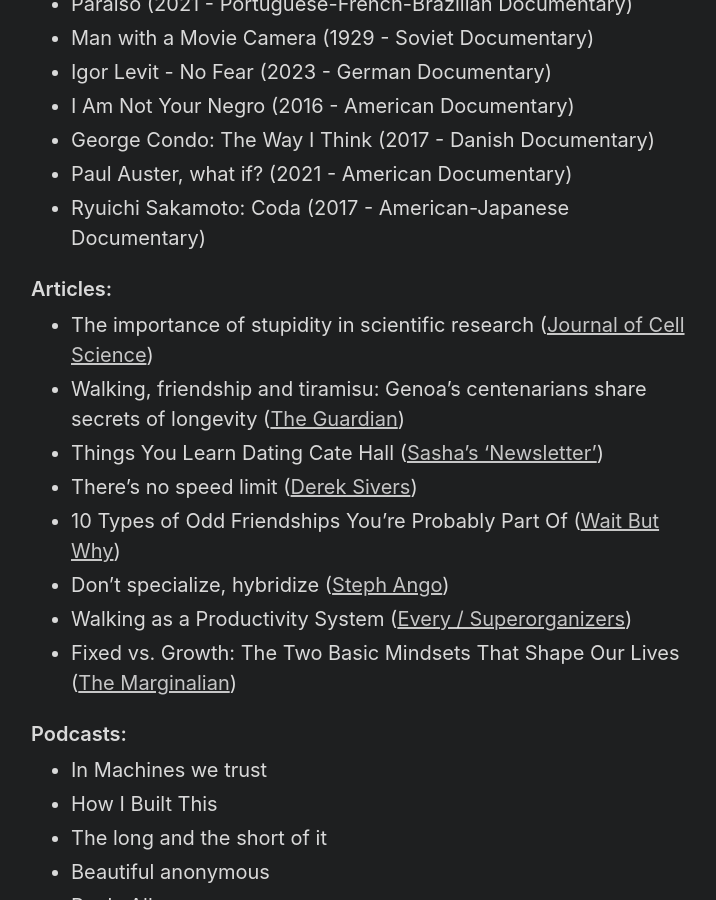
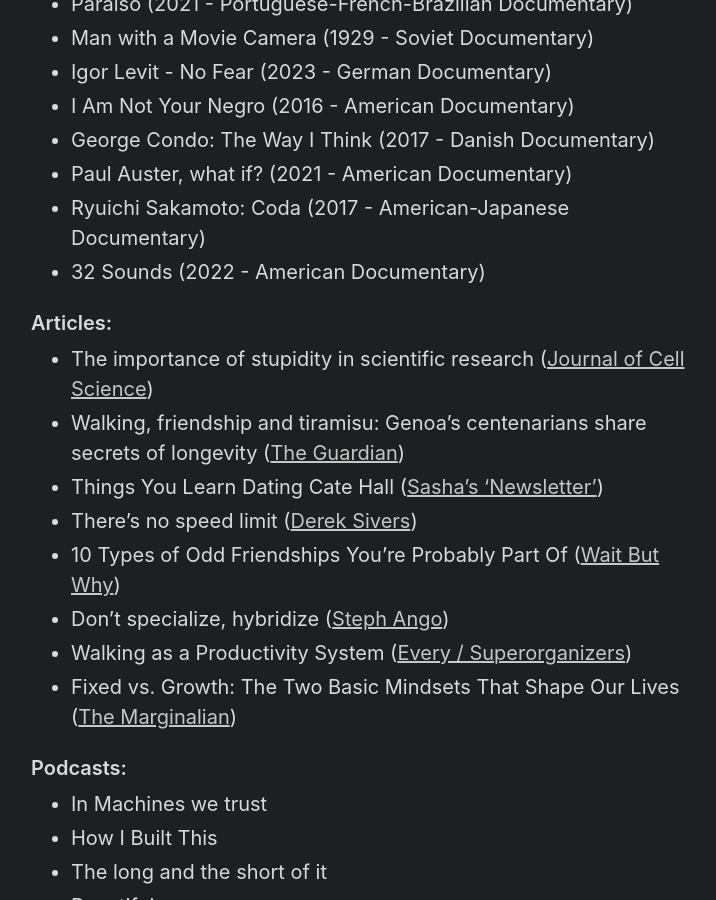
Before and after one commit to mmuenz/website, a Jekyll site: the page built from favs.md, in a window 1280 px wide and 900 px high, scrolled down 1722 px. Shown: the whole window, without its empty margins (273-989 px from the left). Built offline with Jekyll 4.4.1, drawn with Linux system fonts in a browser that asks for light colours.

Commit message:
Minor fix

```diff
--- a/favs.md
+++ b/favs.md
@@ -58,6 +58,7 @@ Here you find some of my favorite things. The following list is NOT comprehensiv
 - George Condo: The Way I Think (2017 - Danish Documentary)
 - Paul Auster, what if? (2021 - American Documentary)
 - Ryuichi Sakamoto: Coda (2017 - American-Japanese Documentary)
+- 32 Sounds (2022 - American Documentary)
 
 ### Articles:
 
```
